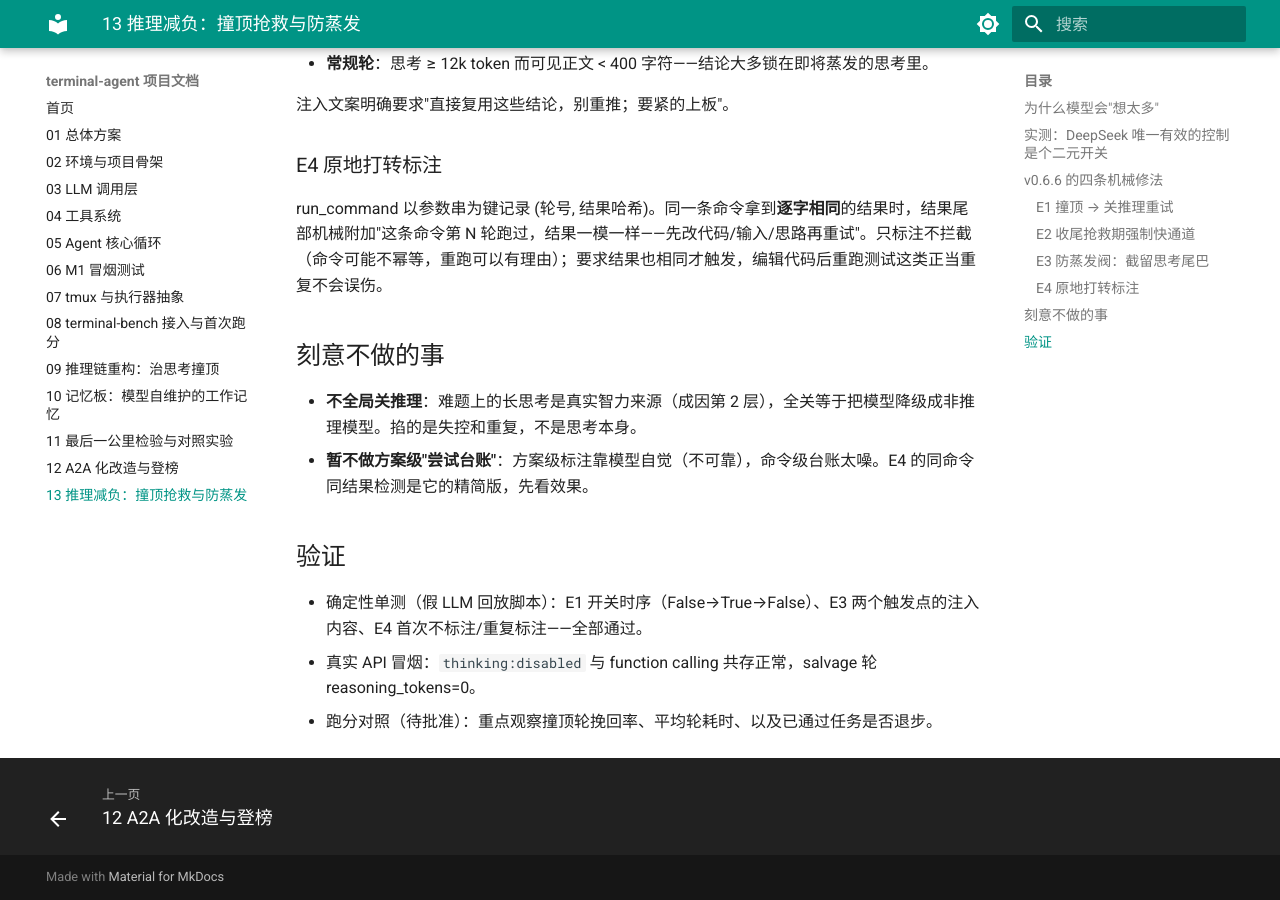
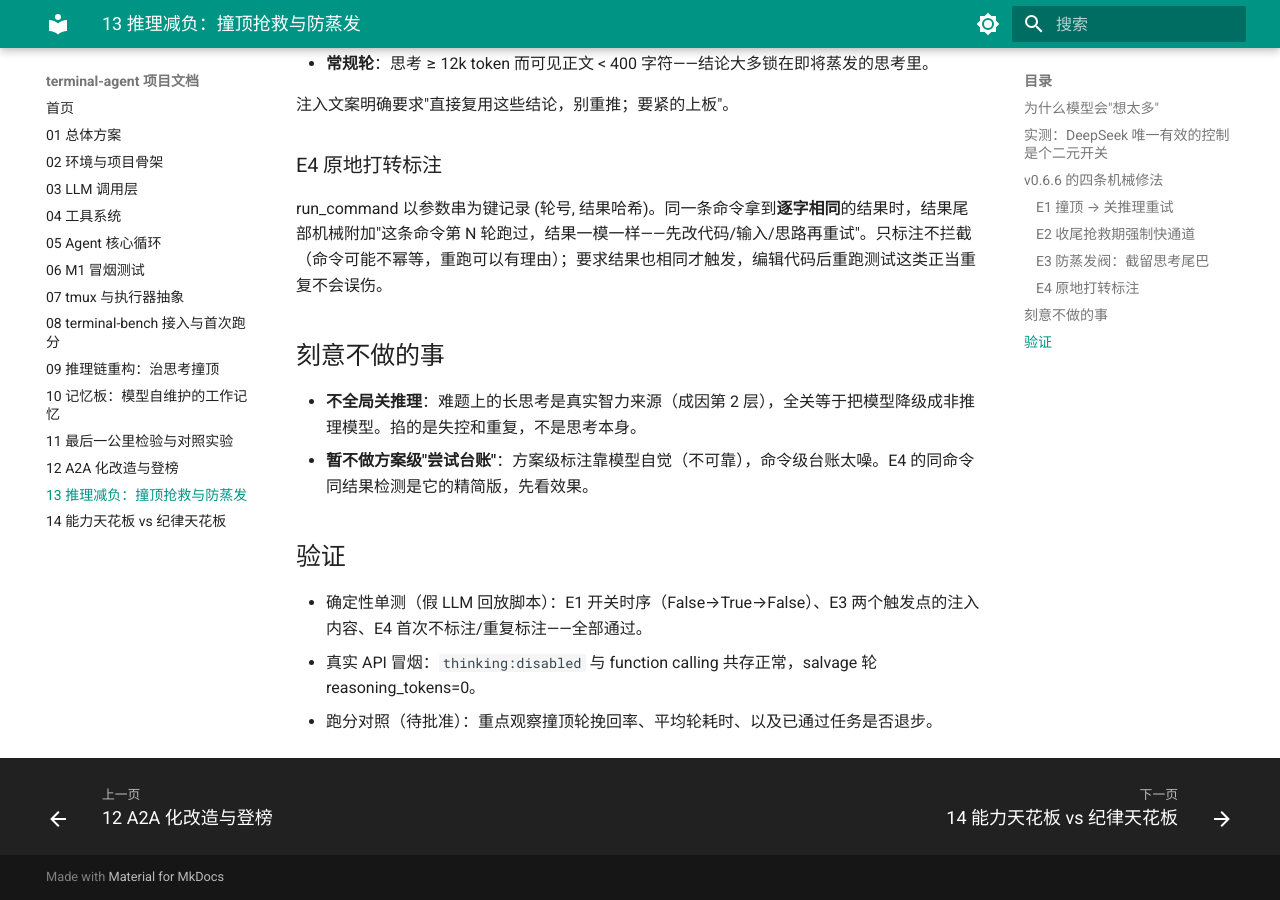
Before and after one commit to seqi781/AGENT, an MkDocs documentation site: the page built from docs/13-reasoning-diet.md, in a window 1280 px wide and 900 px high, scrolled down 1819 px. Built offline with MkDocs 1.6.1 and Material for MkDocs 9.7.7, drawn with Linux system fonts in a browser that asks for light colours; part of the change alters nothing that is shown.

Commit message:
docs: 14 章 能力天花板 vs 纪律天花板(两轮 7 零分题跑分复盘)
Co-Authored-By: Claude Fable 5 <noreply@anthropic.com>

```diff
--- /dev/null
+++ b/docs/14-ceiling-vs-discipline.md
@@ -0,0 +1,48 @@
+# 14 能力天花板 vs 纪律天花板：两轮跑分把 7 道零分题看穿（v0.6.6 / v0.6.7）
+
+这一章记录一个**负结果**——两轮针对性跑分都没把 7 道历史零分题翻过线。但负结果同样是结论：它把"我们的杠杆能撬动什么、撬不动什么"划清了。
+
+## 背景：跑分纪律升级
+
+用户授权我自主决策跑分，不再逐次请示，但立了一条纪律：**每次跑之前先落地一个修复，每次跑完必须能回答"这次解决了什么问题"**。本章是这条纪律下的头两轮实践。
+
+## 第一轮 v066-7zeros：推理减负机制实战，分数仍 0/7
+
+7 道题（caffe-cifar-10 / largest-eigenval / mteb-retrieve / path-tracing / path-tracing-reverse / password-recovery / winning-avg-corewars），flash，2.1 合规配置，7 路并发。结果 0/7，但失败的"质地"变了：
+
+| 任务 | 死法 | 性质 |
+|---|---|---|
+| password-recovery | 密码找对了，写成 `PASSWORD=xxx`，测试要裸密码 | 格式一行之差 |
+| largest-eigenval | 27 个速度桶过 25，差 2 个约 37% | 余量太薄 |
+| winning-avg-corewars | 胜率 27%（要 75%） | 领域能力 |
+| mteb-retrieve | 检索回 HumanEval 而非 MTEB 条目 | 包用法约定 |
+| path-tracing-reverse | 图相似度 0.914（要 0.995） | 能力边界 |
+| path-tracing | 编译都没过 | 能力不足 |
+| caffe-cifar-10 | 40 轮耗尽，训练没跑完 | 时间不够 |
+
+v0.6.6 机制确实在工作：E2 收尾快通道让多道题最后几轮降到 3.8s/轮；E1 撞顶抢救后**没有任何 trial 再以 reasoning_cap_loop 收场**；E4 触发 1 次。**推理浪费治住了，但分数没动——因为这些题的死因根本不是推理浪费。**
+
+## 修复 v0.6.7：优化型任务协议
+
+针对"余量太薄""没迭代到位"，给系统提示加了一节"Optimization tasks: beat the threshold WITH MARGIN"：复刻阅卷的度量方式、每次改进立刻写进交付文件、**过线不算赢（自测赢 5% 可能在更忙的机器上输 30%，要留 1.5 倍余量）**、变体台账避免重测。
+
+## 第二轮 v067-timing3：单并发跑 3 道计时题，仍 0/3 —— 并纠正了一个错误假设
+
+我原以为"7 路并发抢 CPU 压低了计时题成绩"，于是单并发重跑。结果证伪：
+
+**关键认知**：largest-eigenval 的评分是候选解与参考解（`np.linalg.eig`）**在评分机上现场各测 100 次取中位数做相对比较**——机器负载被相对比较约掉了。单并发对它毫无帮助，它反而从 2 个失败变 7 个失败（纯运行间噪声）。计时型任务真正的难点是**过线余量要厚到噪声翻不动每个尺寸桶**。
+
+flash 写的解是直接调 LAPACK `dgeev` 绕开 numpy 开销——思路完全正确，但对 2×2/4×4 这类最小矩阵余量不够（Python 调用开销占比太大），只过 20/27 桶。要真过得按尺寸分情况（2×2 用解析公式直接算，根本不调库）。**这是算法洞察，不是推理纪律问题。**
+
+## 结论：分清两种天花板
+
+- **纪律天花板**：模型有能力，但因推理浪费/不交付/不收摊/不达规范而丢分。这是 harness 和提示词能撬动的——M3、M4、v0.6.6、v0.6.7 都在打这层，把 20 题摸底从 0.5 推到 0.65。
+- **能力天花板**：模型缺算法洞察或领域能力（写不出快过 LAPACK 的小矩阵解、写不出有竞争力的 Redcode、逆向不出渲染器到 0.995）。**这层 harness 撬不动**——再多提示词也变不出 flash 没有的智力。
+
+7 道零分题除 password-recovery（格式，纪律层，可修）和 mteb-retrieve（约定，pro 能解）外，其余 5 道是实打实的能力天花板。
+
+**战略转向**：停止打磨这 7 道。榜单分数住在另外 82 道我们有 headroom 的题里。下一步先做回归验证——确认 v0.6.6/v0.6.7 没有把已经通过的 13 道题弄退步（path-tracing-reverse 这轮从 0.914 退到颗粒无收，是个需要排查的警告信号）——再去那 82 道里找"差一点就过"的边际题，把杠杆用在撬得动的地方。
+
+## 本章解决的问题
+
+不是提分，而是**止损**：用两轮便宜的跑分（合计约 $0.35）确认了"继续磨最难的 7 道是低 ROI"，并把后续精力导向回归保护 + 边际题。负结果划清了能力边界，这本身就是决策依据。
--- a/mkdocs.yml
+++ b/mkdocs.yml
@@ -54,3 +54,4 @@ nav:
   - 11 最后一公里检验与对照实验: 11-final-mile.md
   - 12 A2A 化改造与登榜: 12-a2a-leaderboard.md
   - 13 推理减负：撞顶抢救与防蒸发: 13-reasoning-diet.md
+  - 14 能力天花板 vs 纪律天花板: 14-ceiling-vs-discipline.md
```
